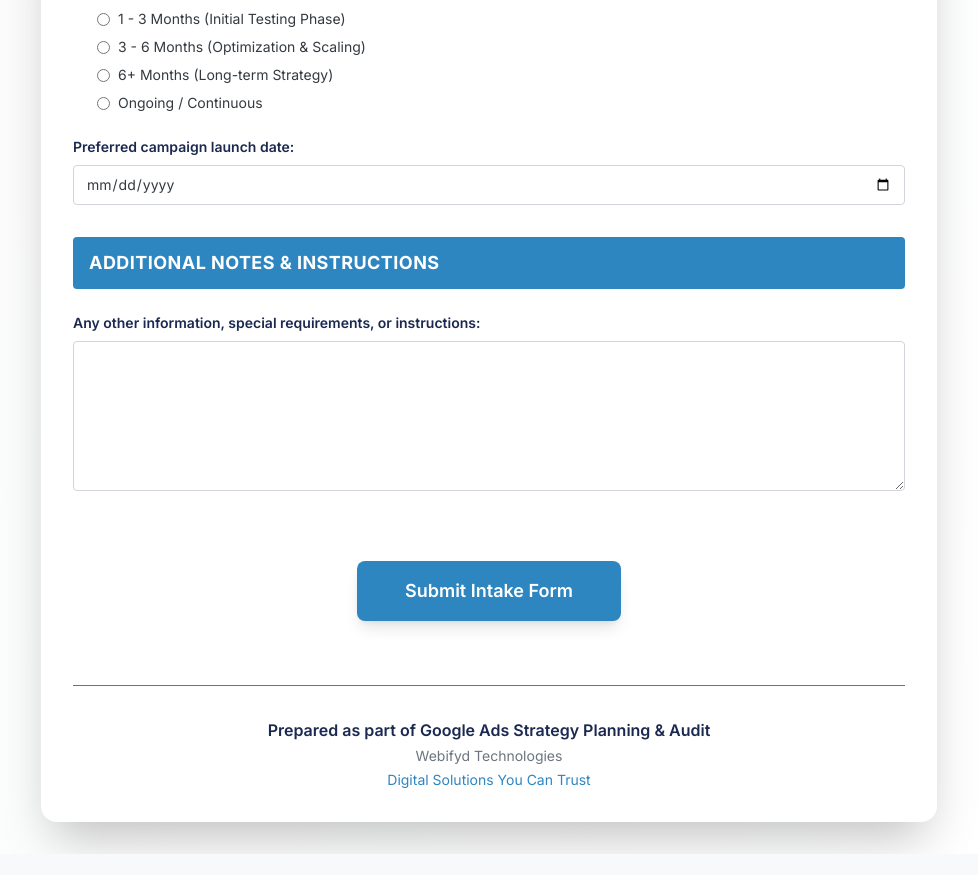
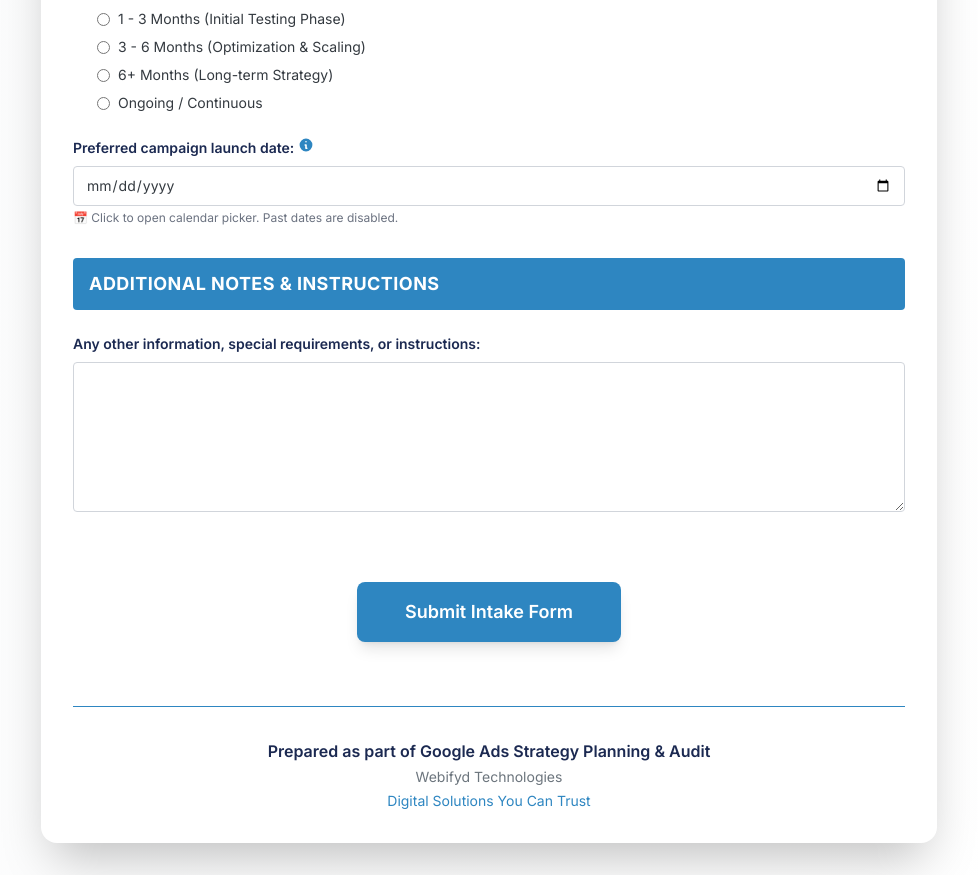
Before and after one commit to Webifyd/client-intake-form, a Next.js app: page / in a window 1280 px wide. Shown: the part 4840-5715 px from the top of the page, without its empty margins (151-1129 px from the left). Before the commit the page ends 5694 px from the top, so only its background shows below. Built offline with nearby package versions, Linux system fonts and the light colour scheme.

Commit message:
feat: enhance calendar picker with min date and helpful tooltip

```diff
--- a/components/IntakeForm.tsx
+++ b/components/IntakeForm.tsx
@@ -970,15 +970,22 @@ export default function IntakeForm() {
                   ))}
                 </div>
                 <div className="field-group mt-6">
-                  <label className="field-label">Preferred campaign launch date:</label>
+                  <label className="field-label flex items-center">
+                    Preferred campaign launch date:
+                    <Tooltip text="Select your ideal start date. We recommend allowing 5-7 business days for campaign setup and optimization." />
+                  </label>
                   <input
                     type="date"
                     className="field-input"
+                    min={new Date().toISOString().split('T')[0]}
                     value={formData.campaignTimeline.launchDate}
                     onChange={(e) =>
                       handleInputChange('campaignTimeline', 'launchDate', e.target.value)
                     }
                   />
+                  <p className="text-xs text-gray-500 mt-1">
+                    📅 Click to open calendar picker. Past dates are disabled.
+                  </p>
                 </div>
               </div>
             </section>
```
